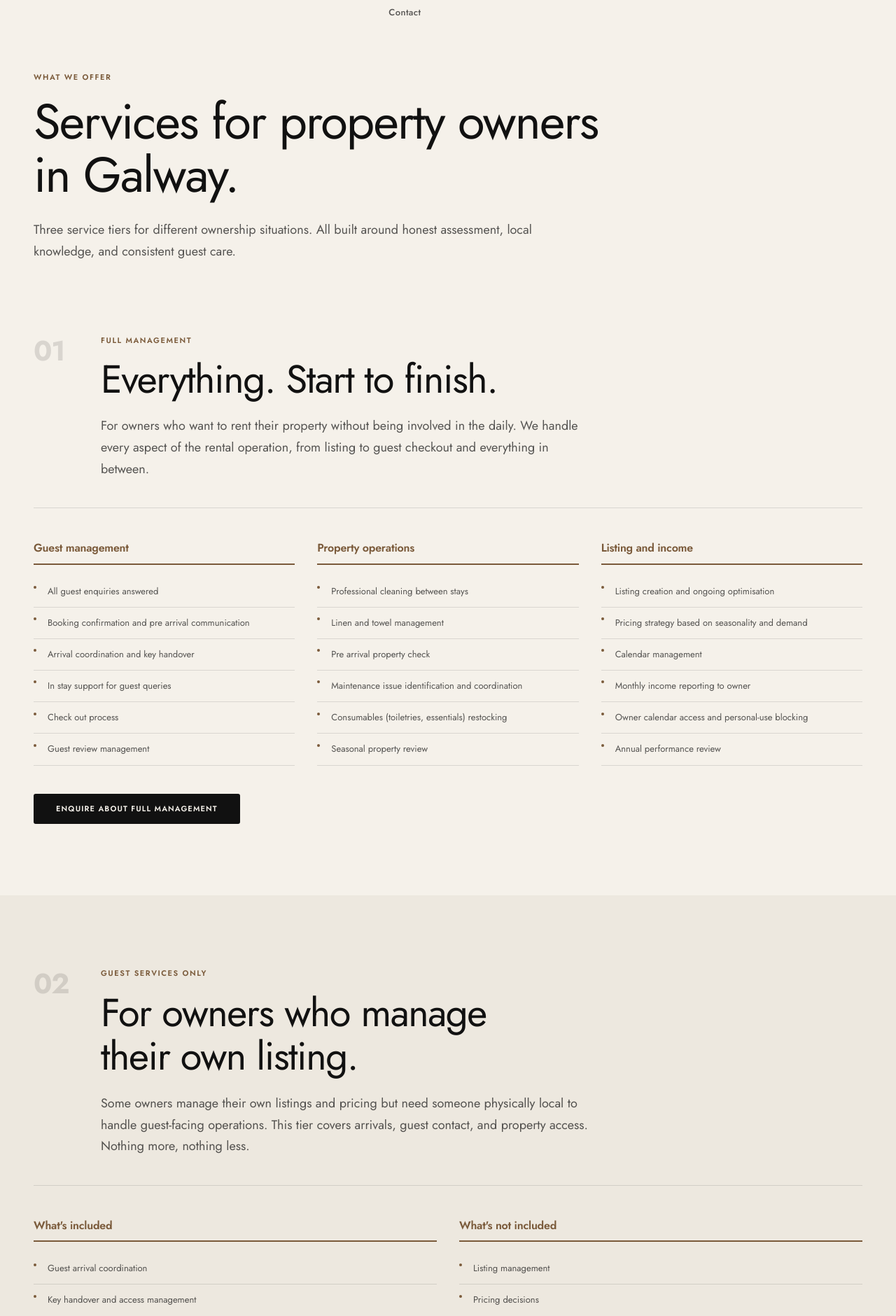
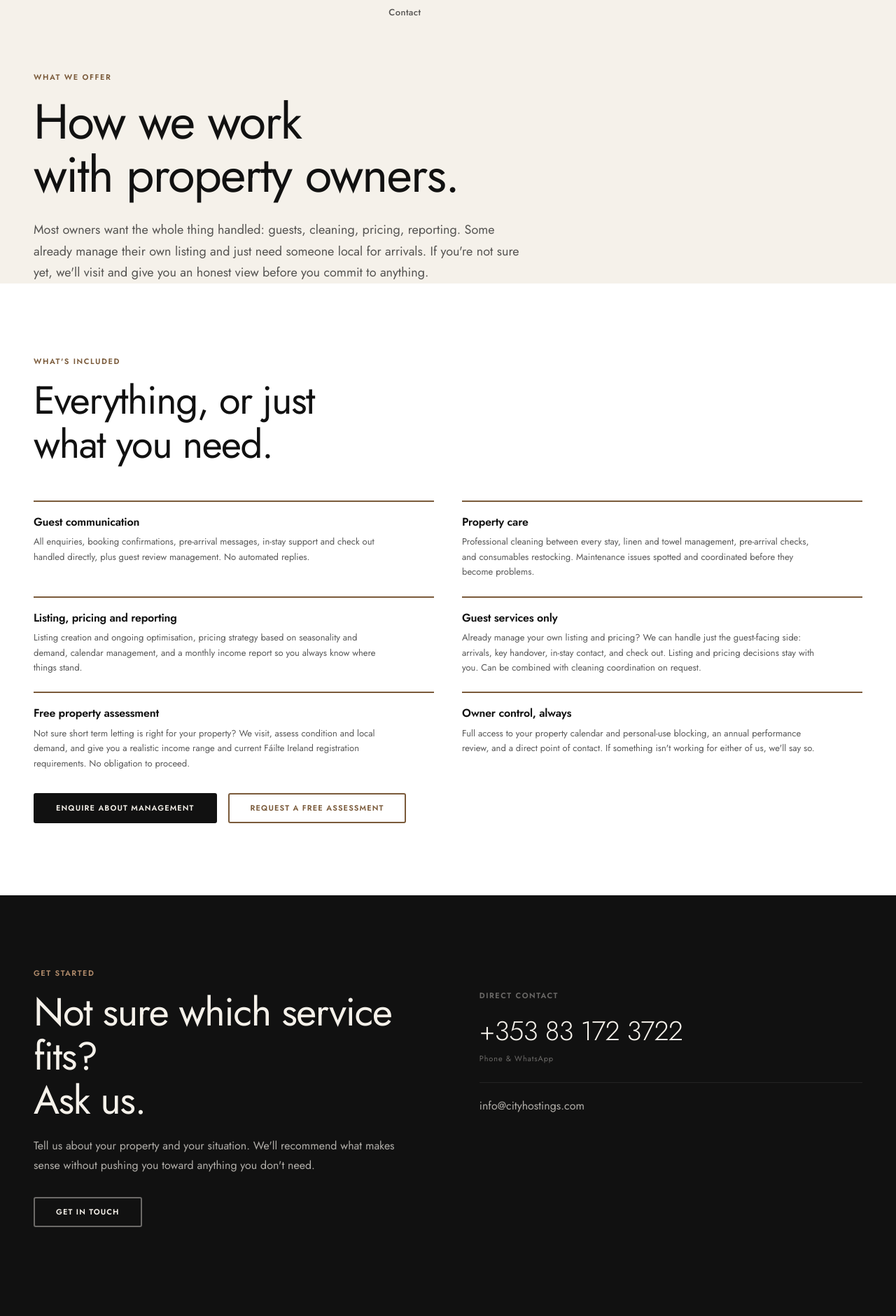
Before and after one commit to dnpebusiness-lab/lumusagency, a web app: file client-projects/city-hostings/website-v2/services.html in a window 1280 px wide. Shown: the part 69-1949 px from the top of the page at 70% size. Run offline with its HTML, style and script files only (its server is not run), Linux system fonts and the light colour scheme.

Commit message:
Rewrite Services page as one narrative, not 3 repeated tier blocks
Client feedback: the "01 / 02 / 03" service-tier layout (each with its
own hero header, multi-column detail grid, and CTA button) felt heavy
and repetitive. Replaced it with a single flowing section matching
the homepage's "What we do" pattern: one intro, then a 6-item feature
grid (Guest communication, Property care, Listing/pricing/reporting,
Guest services only, Free property assessment, Owner control) with
top-border accents, closing in one pair of CTAs instead of three
separate ones. All the real informational content survives (including
what guest-services-only excludes, and the Fáilte Ireland mention),
just reorganized as scannable items instead of duplicated hero blocks.

Removed the now-orphaned .services-page__* CSS (was only used by the
removed markup).

Co-Authored-By: Claude Sonnet 5 <noreply@anthropic.com>
Claude-Session: https://claude.ai/code/session_01Rg6R3LxFBTwZe9aSNT86Wo

```diff
--- a/client-projects/city-hostings/website-v2/css/styles.css
+++ b/client-projects/city-hostings/website-v2/css/styles.css
@@ -2093,62 +2093,6 @@ h4 { font-size: var(--t-md);      font-weight: 600; }
   line-height: 1.8; margin-bottom: var(--sp-8);
 }
 
-/* ─── Services page ─────────────────────────────────────────── */
-.services-page__inner {}
-.services-page__header {
-  display: grid;
-  grid-template-columns: 4rem 1fr;
-  gap: var(--sp-8);
-  align-items: start;
-  margin-bottom: var(--sp-12);
-  padding-bottom: var(--sp-10);
-  border-bottom: var(--rule);
-}
-.services-page__num {
-  font-size: 2.5rem; font-weight: 700;
-  color: var(--ink-12); letter-spacing: -0.03em;
-  line-height: 1; padding-top: 0.1em;
-}
-.services-page__intro {
-  font-size: var(--t-md); color: var(--ink-70);
-  line-height: 1.7; margin-top: var(--sp-4);
-}
-.services-page__content {
-  display: grid;
-  grid-template-columns: repeat(3, 1fr);
-  gap: var(--sp-8);
-  margin-bottom: var(--sp-10);
-}
-.services-page__content--2col { grid-template-columns: 1fr 1fr; }
-.services-page__col h3 {
-  font-size: var(--t-base); font-weight: 600;
-  color: var(--warm); margin-bottom: var(--sp-4);
-  padding-bottom: var(--sp-3);
-  border-bottom: 2px solid var(--warm);
-}
-.services-page__col ul {
-  display: flex; flex-direction: column;
-}
-.services-page__col li {
-  font-size: var(--t-sm); color: var(--ink-70);
-  padding: var(--sp-3) 0;
-  border-bottom: var(--rule);
-  padding-left: var(--sp-5);
-  position: relative;
-  line-height: 1.55;
-}
-.services-page__col li::before {
-  content: '';
-  position: absolute; left: 0; top: 1.1em;
-  width: 4px; height: 4px;
-  border-radius: 50%; background: var(--warm);
-}
-.services-page__note {
-  font-size: var(--t-xs); color: var(--ink-50);
-  margin-top: var(--sp-5); font-style: italic;
-}
-.services-page--alt { background: var(--ground-mid); }
-
 /* ─── About page ─────────────────────────────────────────────── */
 .about-grid__inner {
   display: grid;
@@ -2292,8 +2236,6 @@ h4 { font-size: var(--t-md);      font-weight: 600; }
   .page-hero__inner { grid-template-columns: 1fr; }
   .pm-problem__inner { grid-template-columns: 1fr; }
   .pm-included__grid { grid-template-columns: 1fr 1fr; }
-  .services-page__content { grid-template-columns: 1fr 1fr; }
-  .services-page__content--2col { grid-template-columns: 1fr 1fr; }
   .about-grid__inner { grid-template-columns: 1fr; }
   .process__steps { grid-template-columns: 1fr 1fr; }
   .process__steps::before { display: none; }
@@ -2308,14 +2250,10 @@ h4 { font-size: var(--t-md);      font-weight: 600; }
   .faq__inner { grid-template-columns: 1fr; }
   .faq__header { position: static; }
   .contact-grid__inner { grid-template-columns: 1fr; }
-  .services-page__header { grid-template-columns: 1fr; }
-  .services-page__num { display: none; }
 }
 @media (max-width: 768px) {
   .stays__grid { grid-template-columns: 1fr 1fr; }
   .pm-included__grid { grid-template-columns: 1fr; }
-  .services-page__content { grid-template-columns: 1fr; }
-  .services-page__content--2col { grid-template-columns: 1fr; }
 }
 @media (max-width: 580px) {
   .hero__actions { flex-direction: column; }
--- a/client-projects/city-hostings/website-v2/services.html
+++ b/client-projects/city-hostings/website-v2/services.html
@@ -77,139 +77,47 @@
     <section class="page-hero page-hero--narrow section-pad-top" aria-labelledby="services-page-heading">
       <div class="wrap">
         <p class="eyebrow reveal">What we offer</p>
-        <h1 id="services-page-heading" class="page-hero__heading reveal reveal-d1">Services for property owners<br>in Galway.</h1>
-        <p class="page-hero__sub reveal reveal-d2">Three service tiers for different ownership situations. All built around honest assessment, local knowledge, and consistent guest care.</p>
+        <h1 id="services-page-heading" class="page-hero__heading reveal reveal-d1">How we work<br>with property owners.</h1>
+        <p class="page-hero__sub reveal reveal-d2">Most owners want the whole thing handled: guests, cleaning, pricing, reporting. Some already manage their own listing and just need someone local for arrivals. If you're not sure yet, we'll visit and give you an honest view before you commit to anything.</p>
       </div>
     </section>
 
-    <!-- Service 1: Full management -->
-    <section class="services-page section-pad" id="full-management" aria-labelledby="svc1-heading">
-      <div class="wrap services-page__inner">
-        <div class="services-page__header reveal">
-          <span class="services-page__num" aria-hidden="true">01</span>
-          <div>
-            <p class="eyebrow">Full management</p>
-            <h2 id="svc1-heading" class="section-heading">Everything. Start to finish.</h2>
-            <p class="services-page__intro">For owners who want to rent their property without being involved in the daily. We handle every aspect of the rental operation, from listing to guest checkout and everything in between.</p>
+    <!-- What we do -->
+    <section class="value-prop section-pad" aria-labelledby="services-offer-heading">
+      <div class="wrap">
+        <div class="value-prop__header reveal">
+          <p class="eyebrow">What's included</p>
+          <h2 id="services-offer-heading" class="section-heading">Everything, or just<br>what you need.</h2>
+        </div>
+        <div class="value-prop__grid">
+          <div class="value-prop__item reveal">
+            <h3>Guest communication</h3>
+            <p>All enquiries, booking confirmations, pre-arrival messages, in-stay support and check out handled directly, plus guest review management. No automated replies.</p>
+          </div>
+          <div class="value-prop__item reveal reveal-d1">
+            <h3>Property care</h3>
+            <p>Professional cleaning between every stay, linen and towel management, pre-arrival checks, and consumables restocking. Maintenance issues spotted and coordinated before they become problems.</p>
+          </div>
+          <div class="value-prop__item reveal reveal-d2">
+            <h3>Listing, pricing and reporting</h3>
+            <p>Listing creation and ongoing optimisation, pricing strategy based on seasonality and demand, calendar management, and a monthly income report so you always know where things stand.</p>
+          </div>
+          <div class="value-prop__item reveal reveal-d3">
+            <h3>Guest services only</h3>
+            <p>Already manage your own listing and pricing? We can handle just the guest-facing side: arrivals, key handover, in-stay contact, and check out. Listing and pricing decisions stay with you. Can be combined with cleaning coordination on request.</p>
+          </div>
+          <div class="value-prop__item reveal">
+            <h3>Free property assessment</h3>
+            <p>Not sure short term letting is right for your property? We visit, assess condition and local demand, and give you a realistic income range and current Fáilte Ireland registration requirements. No obligation to proceed.</p>
+          </div>
+          <div class="value-prop__item reveal reveal-d1">
+            <h3>Owner control, always</h3>
+            <p>Full access to your property calendar and personal-use blocking, an annual performance review, and a direct point of contact. If something isn't working for either of us, we'll say so.</p>
           </div>
         </div>
-        <div class="services-page__content">
-          <div class="services-page__col reveal">
-            <h3>Guest management</h3>
-            <ul role="list">
-              <li>All guest enquiries answered</li>
-              <li>Booking confirmation and pre arrival communication</li>
-              <li>Arrival coordination and key handover</li>
-              <li>In stay support for guest queries</li>
-              <li>Check out process</li>
-              <li>Guest review management</li>
-            </ul>
-          </div>
-          <div class="services-page__col reveal reveal-d1">
-            <h3>Property operations</h3>
-            <ul role="list">
-              <li>Professional cleaning between stays</li>
-              <li>Linen and towel management</li>
-              <li>Pre arrival property check</li>
-              <li>Maintenance issue identification and coordination</li>
-              <li>Consumables (toiletries, essentials) restocking</li>
-              <li>Seasonal property review</li>
-            </ul>
-          </div>
-          <div class="services-page__col reveal reveal-d2">
-            <h3>Listing and income</h3>
-            <ul role="list">
-              <li>Listing creation and ongoing optimisation</li>
-              <li>Pricing strategy based on seasonality and demand</li>
-              <li>Calendar management</li>
-              <li>Monthly income reporting to owner</li>
-              <li>Owner calendar access and personal-use blocking</li>
-              <li>Annual performance review</li>
-            </ul>
-          </div>
-        </div>
-        <div class="reveal">
-          <a href="property-management.html#enquiry" class="btn btn--dark">Enquire about full management</a>
-        </div>
-      </div>
-    </section>
-
-    <!-- Service 2: Guest services only -->
-    <section class="services-page services-page--alt section-pad" id="guest-services" aria-labelledby="svc2-heading">
-      <div class="wrap services-page__inner">
-        <div class="services-page__header reveal">
-          <span class="services-page__num" aria-hidden="true">02</span>
-          <div>
-            <p class="eyebrow">Guest services only</p>
-            <h2 id="svc2-heading" class="section-heading">For owners who manage<br>their own listing.</h2>
-            <p class="services-page__intro">Some owners manage their own listings and pricing but need someone physically local to handle guest-facing operations. This tier covers arrivals, guest contact, and property access. Nothing more, nothing less.</p>
-          </div>
-        </div>
-        <div class="services-page__content services-page__content--2col">
-          <div class="services-page__col reveal">
-            <h3>What's included</h3>
-            <ul role="list">
-              <li>Guest arrival coordination</li>
-              <li>Key handover and access management</li>
-              <li>In stay point of contact for guests</li>
-              <li>Check out handling</li>
-              <li>Immediate issue escalation to owner</li>
-            </ul>
-          </div>
-          <div class="services-page__col reveal reveal-d1">
-            <h3>What's not included</h3>
-            <ul role="list">
-              <li>Listing management</li>
-              <li>Pricing decisions</li>
-              <li>Cleaning coordination (unless separately arranged)</li>
-              <li>Maintenance sourcing</li>
-              <li>Guest review management</li>
-            </ul>
-            <p class="services-page__note">Guest services can be combined with cleaning coordination on request.</p>
-          </div>
-        </div>
-        <div class="reveal">
-          <a href="contact.html" class="btn btn--outline-warm">Discuss guest services</a>
-        </div>
-      </div>
-    </section>
-
-    <!-- Service 3: Property assessment -->
-    <section class="services-page section-pad" id="assessment" aria-labelledby="svc3-heading">
-      <div class="wrap services-page__inner">
-        <div class="services-page__header reveal">
-          <span class="services-page__num" aria-hidden="true">03</span>
-          <div>
-            <p class="eyebrow">Property assessment</p>
-            <h2 id="svc3-heading" class="section-heading">Before any commitment,<br>an honest view.</h2>
-            <p class="services-page__intro">Not sure if short term letting makes sense for your property? We visit, assess, and give you an honest picture of income potential, what the property needs, and whether management is the right fit. No obligation to proceed.</p>
-          </div>
-        </div>
-        <div class="services-page__content services-page__content--2col">
-          <div class="services-page__col reveal">
-            <h3>What we assess</h3>
-            <ul role="list">
-              <li>Property condition and guest-readiness</li>
-              <li>Location and local demand</li>
-              <li>Realistic income range for the property type</li>
-              <li>What the property needs before going live</li>
-              <li>Regulatory considerations (planning, Fáilte Ireland)</li>
-              <li>Whether full management is the right option</li>
-            </ul>
-          </div>
-          <div class="services-page__col reveal reveal-d1">
-            <h3>What you receive</h3>
-            <ul role="list">
-              <li>A plain-language summary of our findings</li>
-              <li>Estimated income range based on property and location</li>
-              <li>A clear view of what setup would involve</li>
-              <li>Recommendation on next steps, with no pressure either way</li>
-            </ul>
-            <p class="services-page__note">The assessment is free and carries no obligation to proceed with management.</p>
-          </div>
-        </div>
-        <div class="reveal">
-          <a href="property-management.html#enquiry" class="btn btn--dark">Request an assessment</a>
+        <div class="reveal" style="margin-top: var(--sp-8); display: flex; gap: var(--sp-4); flex-wrap: wrap;">
+          <a href="property-management.html#enquiry" class="btn btn--dark">Enquire about management</a>
+          <a href="property-management.html#enquiry" class="btn btn--outline-warm">Request a free assessment</a>
         </div>
       </div>
     </section>
```
